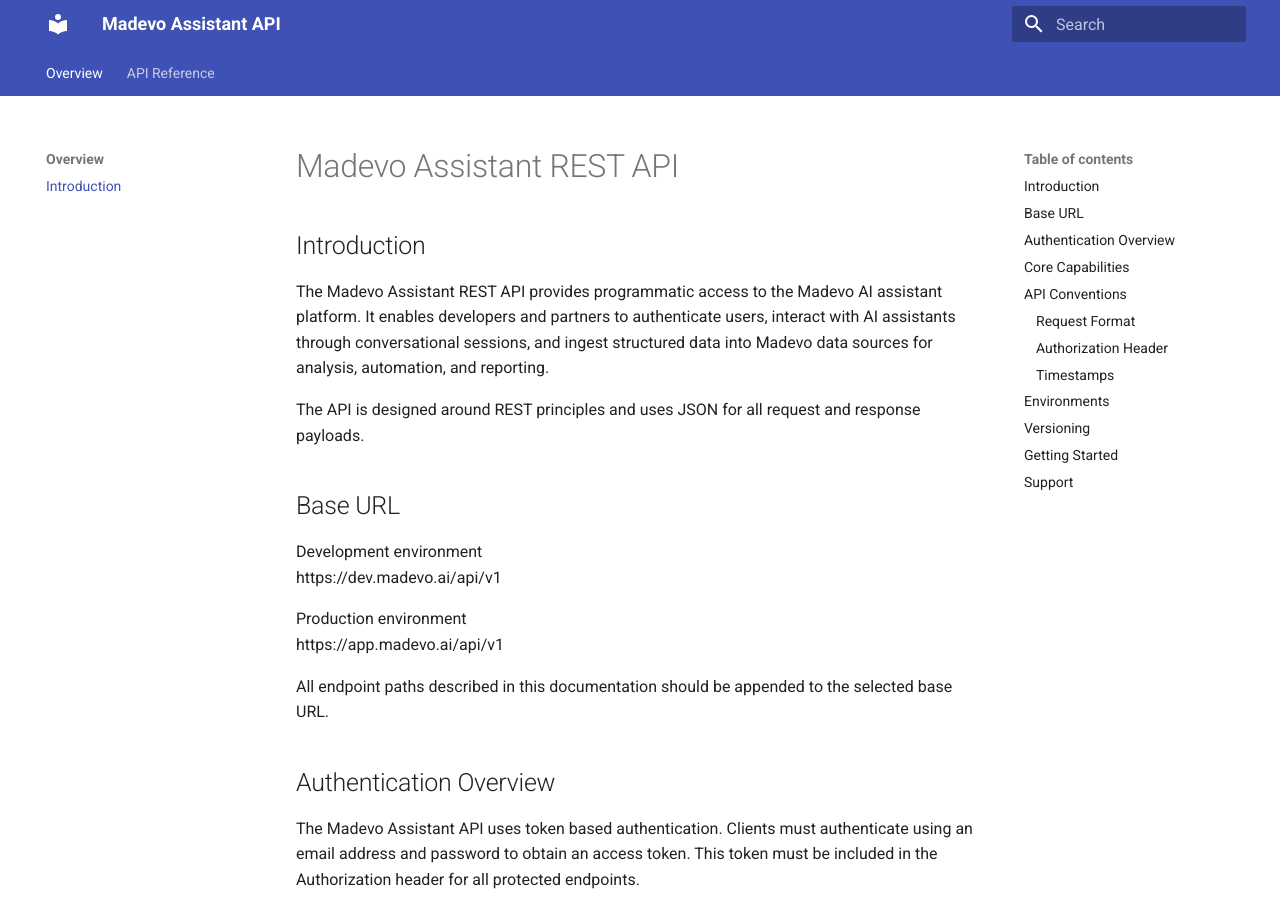
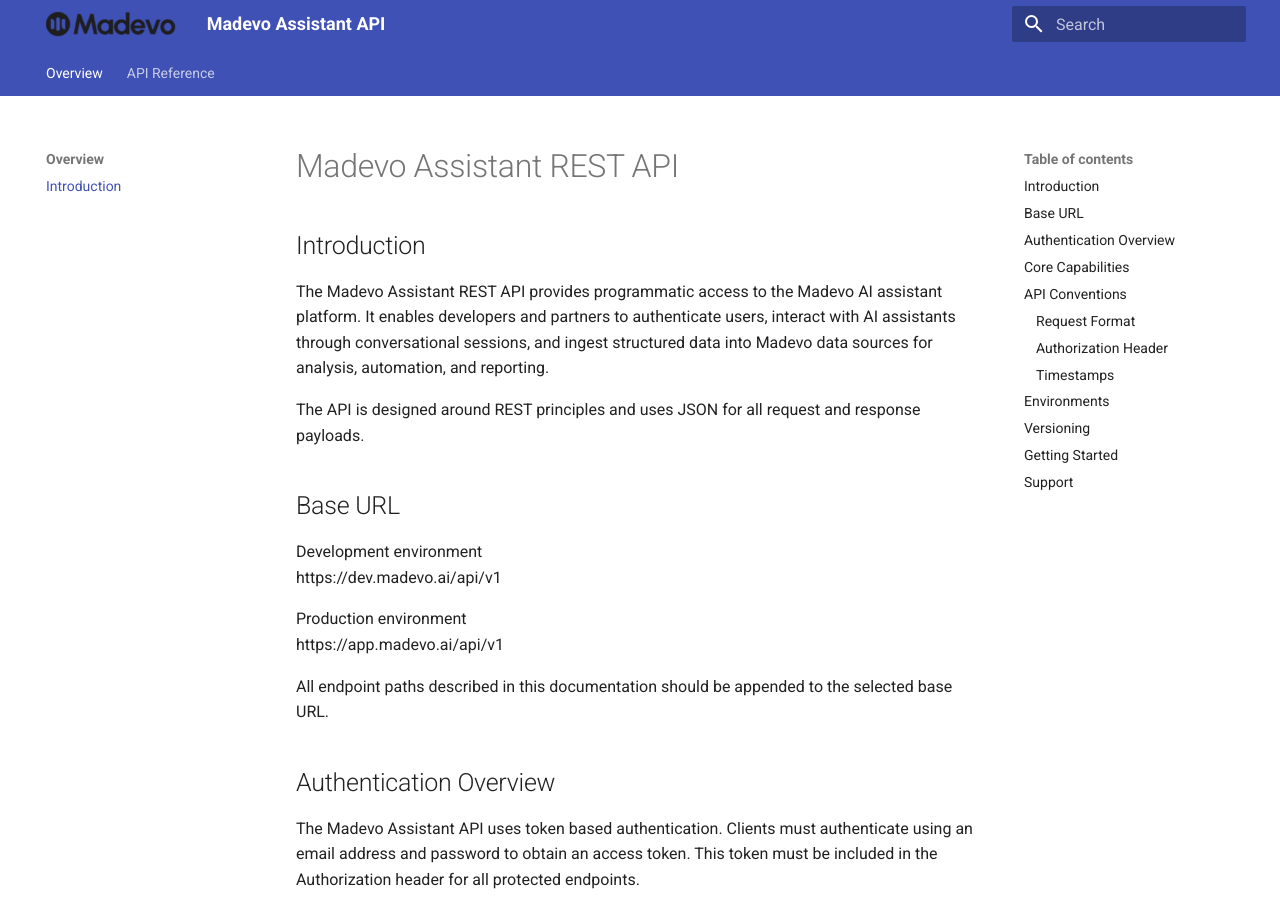
Before and after one commit to madevo-io/api-docs, an MkDocs documentation site: the page built from docs/index.md, in a window 1280 px wide and 900 px high. Built offline with MkDocs 1.6.1 and Material for MkDocs 9.7.7, drawn with Linux system fonts in a browser that asks for light colours.

Commit message:
Update mkdocs.yml to include logo and features

```diff
--- a/mkdocs.yml
+++ b/mkdocs.yml
@@ -5,14 +5,25 @@ site_url: https://madevo.github.io/madevo-assistant-api-docs/
 theme:
   name: material
   language: en
+  logo: assets/MadevoLogo.png
+
   features:
     - navigation.tabs
     - navigation.sections
     - navigation.expand
+    - navigation.top
+    - toc.follow
     - content.code.copy
+    - search.suggest
+    - search.highlight
+
   palette:
-    primary: indigo
-    accent: indigo
+    - scheme: default
+      primary: custom
+      accent: custom
+    - scheme: slate
+      primary: custom
+      accent: custom
 
 nav:
   - Overview:
@@ -31,5 +42,8 @@ markdown_extensions:
   - toc:
       permalink: true
 
+extra_css:
+  - stylesheets/extra.css
+
 extra:
   generator: false
```
